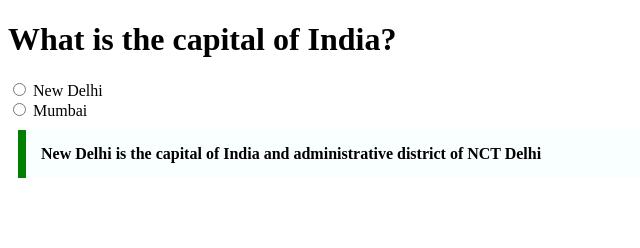
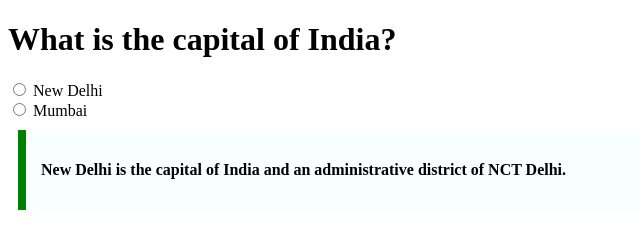
Before and after one commit to acciojob/trivia-Viswabaddala16, a website: page main.html in a window 1280 px wide. Shown: the whole page, without its empty margins (0-640 px from the left). Drawn offline with Linux system fonts and the light colour scheme.

Commit message:
created a submission

```diff
--- a/main.html
+++ b/main.html
@@ -17,7 +17,9 @@
 		<input type="radio" id="second-option" name="option">
 		<label for="city">Mumbai</label>
 		<blockquote cite="https://en.wikipedia.org/wiki/New_Delhi">
-			New Delhi is the capital of India and administrative district of NCT Delhi
+			<p>
+				New Delhi is the capital of India and an administrative district of NCT Delhi.
+			</p>
 		</blockquote>
 
 	</div>
```
